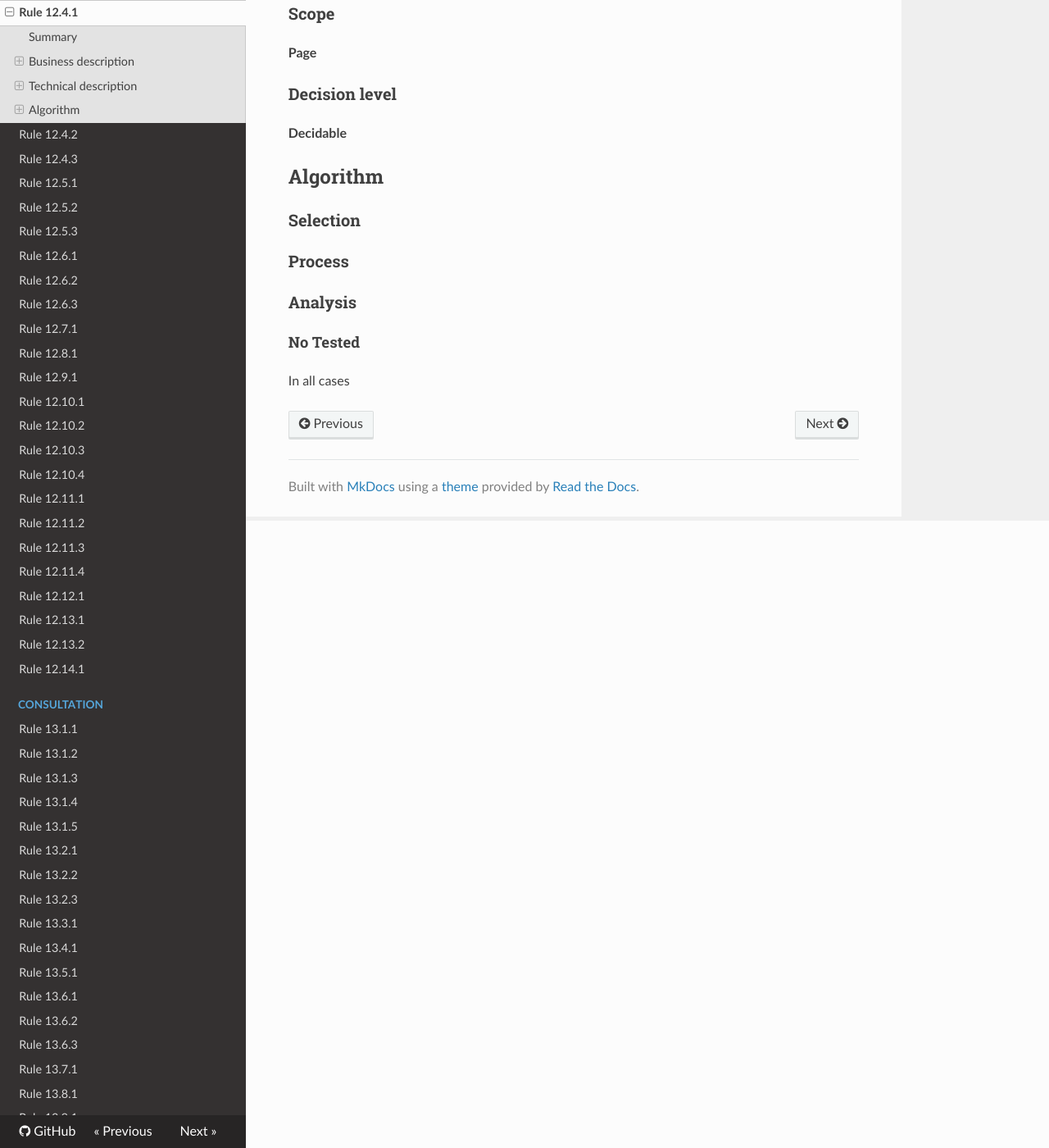
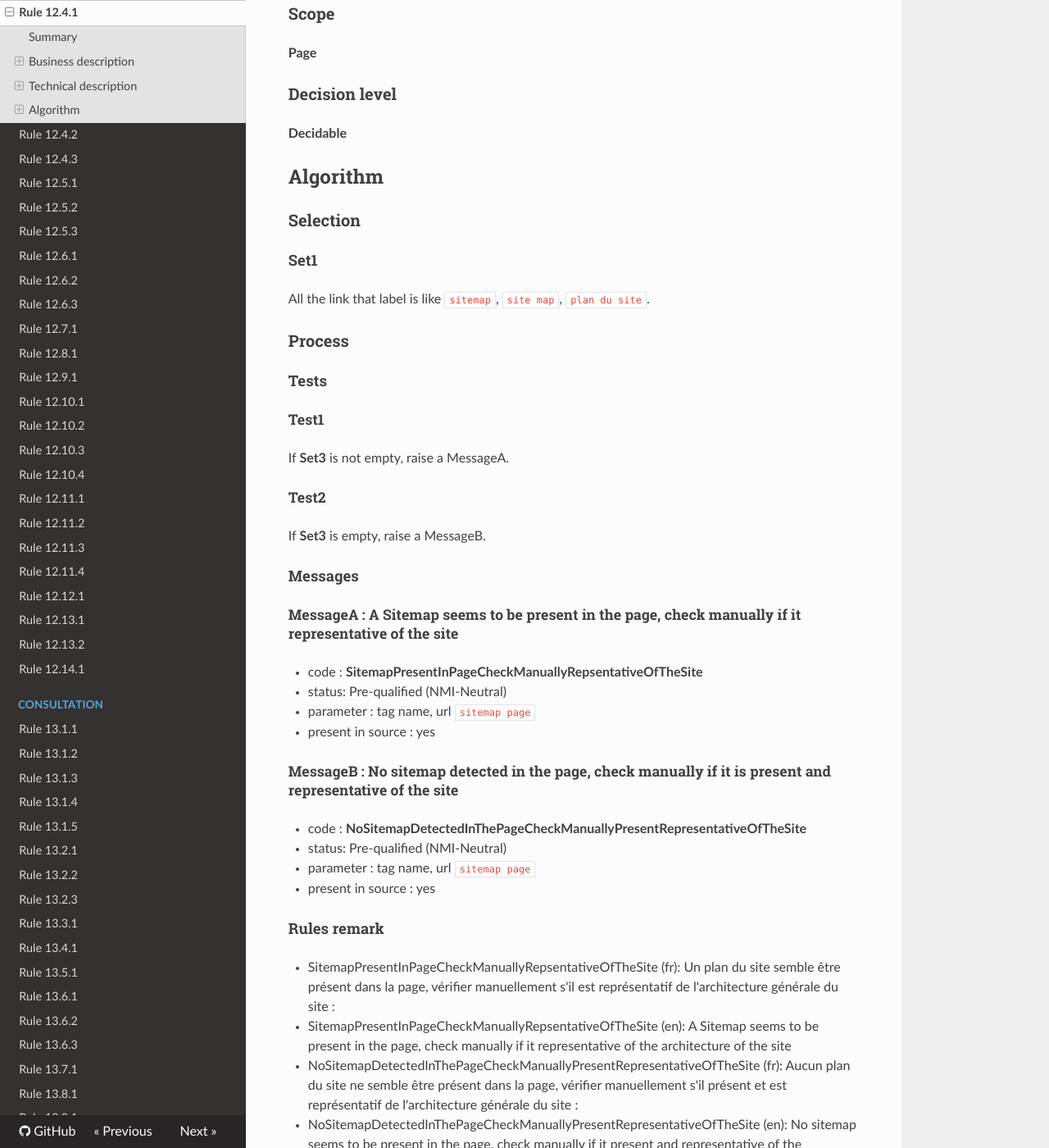
Before and after one commit to Tanaguru/RGAA3-2016, an MkDocs documentation site: the page built from docs/Rule-12-4-1.md, in a window 1280 px wide and 1400 px high, scrolled down 765 px. Shown: the whole window at 82% size. Built offline with MkDocs 1.6.1, drawn with Linux system fonts in a browser that asks for light colours; nearby versions of some CDN libraries; old or Windows-style settings are respelled for this version of MkDocs; some of the changed text lies outside the part shown.

Commit message:
Update tests 12.4.1

```diff
--- a/docs/Rule-12-4-1.md
+++ b/docs/Rule-12-4-1.md
@@ -2,21 +2,21 @@
 
 ## Summary
 
-No-check rule
+This test is of site scope or group of pages scope.
 
 ## Business description
 
 ### Criterion
 
-[12.4](http://references.modernisation.gouv.fr/referentiel-technique-0#crit-12-4)
+[12.4](http://references.modernisation.gouv.fr/rgaa/criteres.html#crit-12-4)
 
 ###Test
 
-[12.4.1](http://references.modernisation.gouv.fr/referentiel-technique-0#test-12-4-1)
+[12.4.1](http://references.modernisation.gouv.fr/rgaa/criteres.html#test-12-4-1)
 
 ### Description
 
-La <a href="http://references.modernisation.gouv.fr/referentiel-technique-0#mPlanSite">page "plan du site"</a> est-elle repr&eacute;sentative de l'architecture g&eacute;n&eacute;rale du site ?
+La <a href="http://references.modernisation.gouv.fr/rgaa/glossaire.html#page-plan-du-site">page "plan du site"</a> est-elle repr&eacute;sentative de l'architecture g&eacute;n&eacute;rale du site ?
 
 ### Level
 
@@ -36,10 +36,48 @@ La <a href="http://references.modernisation.gouv.fr/referentiel-technique-0#mPla
 
 ### Selection
 
+#### Set1
+
+All the link that label is like `sitemap`, `site map`, `plan du site`.
+
 ### Process
+
+#### Tests
+
+##### Test1
+
+If **Set3** is not empty, raise a MessageA.
+
+##### Test2
+
+If **Set3** is empty, raise a MessageB.
+
+#### Messages
+
+##### MessageA : A Sitemap seems to be present in the page, check manually if it representative of the site
+
+-    code : **SitemapPresentInPageCheckManuallyRepsentativeOfTheSite**
+-    status: Pre-qualified (NMI-Neutral)
+-    parameter : tag name, url `sitemap page`
+-    present in source : yes
+
+##### MessageB : No sitemap detected in the page, check manually if it is present and representative of the site
+
+-    code : **NoSitemapDetectedInThePageCheckManuallyPresentRepresentativeOfTheSite**
+-    status: Pre-qualified (NMI-Neutral)
+-    parameter : tag name, url `sitemap page`
+-    present in source : yes
+
+#### Rules remark
+
+ * SitemapPresentInPageCheckManuallyRepsentativeOfTheSite (fr): Un plan du site semble &ecirc;tre pr&eacute;sent dans la page, v&eacute;rifier manuellement s'il est repr&eacute;sentatif de l'architecture g&eacute;n&eacute;rale du site :
+ * SitemapPresentInPageCheckManuallyRepsentativeOfTheSite (en): A Sitemap seems to be present in the page, check manually if it representative of the architecture of the site
+
+ * NoSitemapDetectedInThePageCheckManuallyPresentRepresentativeOfTheSite (fr): Aucun plan du site ne semble &ecirc;tre pr&eacute;sent dans la page, v&eacute;rifier manuellement s'il pr&eacute;sent et est repr&eacute;sentatif de l'architecture g&eacute;n&eacute;rale du site :
+ * NoSitemapDetectedInThePageCheckManuallyPresentRepresentativeOfTheSite (en): No sitemap seems to be present in the page, check manually if it present and representative of the architecture of the site
 
 ### Analysis
 
-#### No Tested
+#### Pre-qualified
 
 In all cases
```
Also changed, not shown: docs/Rule-12-3-1.md (+3 -3 lines), docs/Rule-12-3-2.md (+3 -3 lines), 3 other files.
